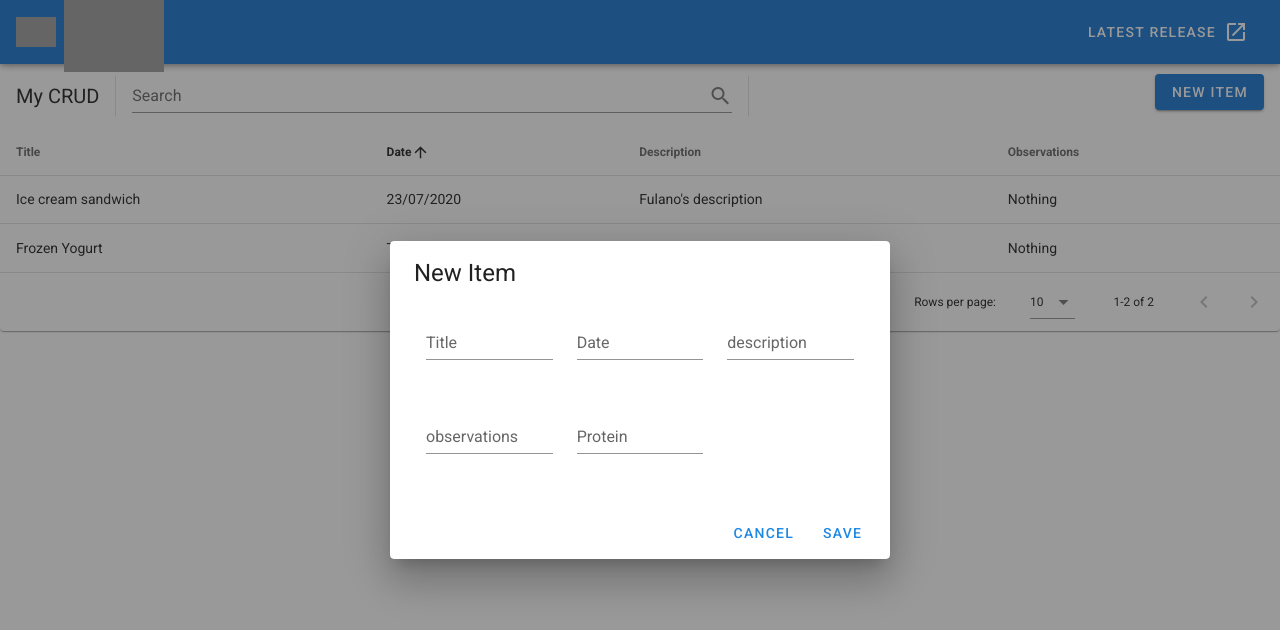
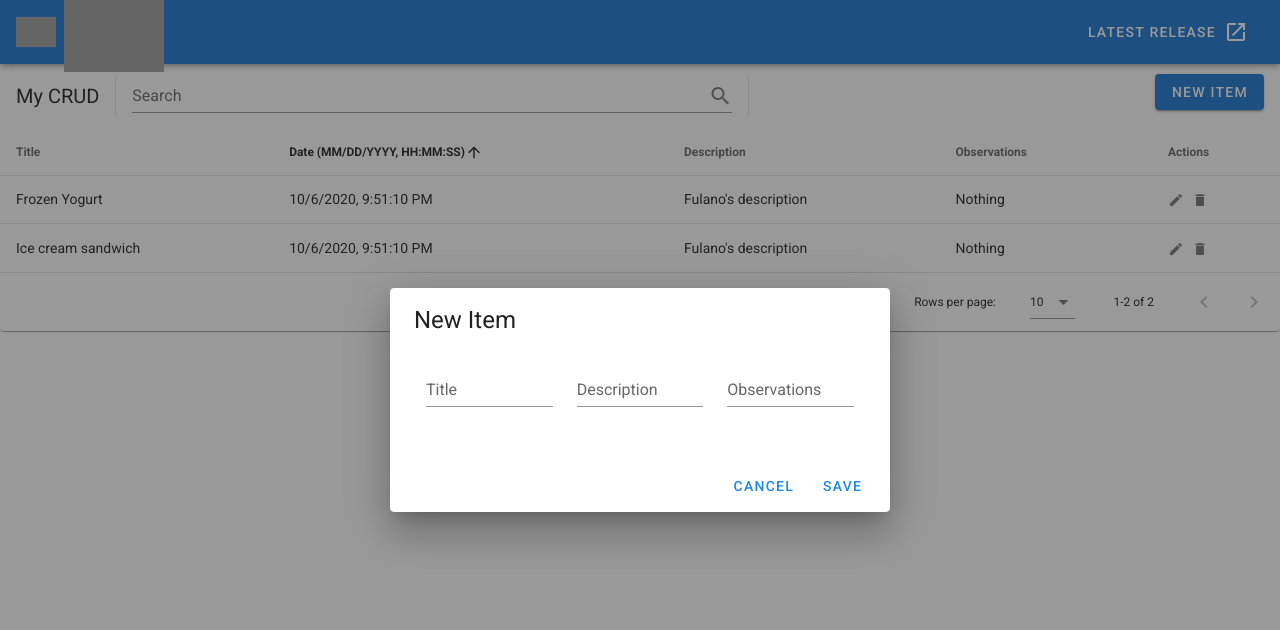
Before and after one commit to dtarqui/log-tics, a Vue app: page / in a window 1280 px wide. Both pictures are taken after a click on the button "NEW ITEM". Shown: the top 630 px of the page. Built offline with nearby package versions, Linux system fonts and the light colour scheme; grey boxes are pictures that could not be loaded.

Commit message:
algo de algo

```diff
--- a/public/index.html
+++ b/public/index.html
@@ -8,6 +8,7 @@
     <title><%= htmlWebpackPlugin.options.title %></title>
     <link rel="stylesheet" href="https://fonts.googleapis.com/css?family=Roboto:100,300,400,500,700,900">
     <link rel="stylesheet" href="https://cdn.jsdelivr.net/npm/@mdi/font@latest/css/materialdesignicons.min.css">
+    <!-- <script src="https://cdn.jsdelivr.net/npm/vue/dist/vue.js"></script> -->
   </head>
   <body>
     <noscript>
--- a/src/components/Table.vue
+++ b/src/components/Table.vue
@@ -1,7 +1,7 @@
 <template>
   <v-data-table
     :headers="headers"
-    :items="desserts"
+    :items="logsData"
     :search="search"
     sort-by="dateInit"
     class="elevation-1"
@@ -40,28 +40,22 @@
                       label="Title"
                     ></v-text-field>
                   </v-col>
-                  <v-col cols="12" sm="6" md="4">
+                  <!-- <v-col cols="12" sm="6" md="4">
                     <v-text-field
                       v-model="editedItem.dateInit"
                       label="Date"
                     ></v-text-field>
-                  </v-col>
+                  </v-col> -->
                   <v-col cols="12" sm="6" md="4">
                     <v-text-field
                       v-model="editedItem.description"
-                      label="description"
+                      label="Description"
                     ></v-text-field>
                   </v-col>
                   <v-col cols="12" sm="6" md="4">
                     <v-text-field
                       v-model="editedItem.observations"
-                      label="observations"
-                    ></v-text-field>
-                  </v-col>
-                  <v-col cols="12" sm="6" md="4">
-                    <v-text-field
-                      v-model="editedItem.protein"
-                      label="Protein "
+                      label="Observations"
                     ></v-text-field>
                   </v-col>
                 </v-row>
@@ -120,11 +114,12 @@ export default {
         sortable: false,
         value: "title",
       },
-      { text: "Date", value: "dateInit" },
+      { text: "Date (MM/DD/YYYY, HH:MM:SS)", value: "dateInit" },
       { text: "Description", value: "description" },
       { text: "Observations", value: "observations" },
+      { text: "Actions", value: "actions", sortable: false },
     ],
-    desserts: [],
+    logsData: [],
     editedIndex: -1,
     editedItem: {
       title: "",
@@ -161,17 +156,17 @@ export default {
   },
   methods: {
     initialize() {
-      this.desserts = [
+      this.logsData = [
         {
           title: "Frozen Yogurt",
-          dateInit: "Today",
+          dateInit: "10/6/2020, 9:51:10 PM",
           description: "Fulano's description",
           observations: "Nothing",
           protein: 4.0,
         },
         {
           title: "Ice cream sandwich",
-          dateInit: "23/07/2020",
+          dateInit: "10/6/2020, 9:51:10 PM",
           description: "Fulano's description",
           observations: "Nothing",
           protein: 4.3,
@@ -179,17 +174,18 @@ export default {
       ];
     },
     editItem(item) {
-      this.editedIndex = this.desserts.indexOf(item);
+      item.dateInit = new Date().toLocaleString();
+      this.editedIndex = this.logsData.indexOf(item);
       this.editedItem = Object.assign({}, item);
       this.dialog = true;
     },
     deleteItem(item) {
-      this.editedIndex = this.desserts.indexOf(item);
+      this.editedIndex = this.logsData.indexOf(item);
       this.editedItem = Object.assign({}, item);
       this.dialogDelete = true;
     },
     deleteItemConfirm() {
-      this.desserts.splice(this.editedIndex, 1);
+      this.logsData.splice(this.editedIndex, 1);
       this.closeDelete();
     },
     close() {
@@ -208,9 +204,11 @@ export default {
     },
     save() {
       if (this.editedIndex > -1) {
-        Object.assign(this.desserts[this.editedIndex], this.editedItem);
+        Object.assign(this.logsData[this.editedIndex], this.editedItem);
       } else {
-        this.desserts.push(this.editedItem);
+        this.editedItem.dateInit = new Date().toLocaleString();
+        // .replace(/-/g,' - ');
+        this.logsData.push(this.editedItem);
       }
       this.close();
     },
```
